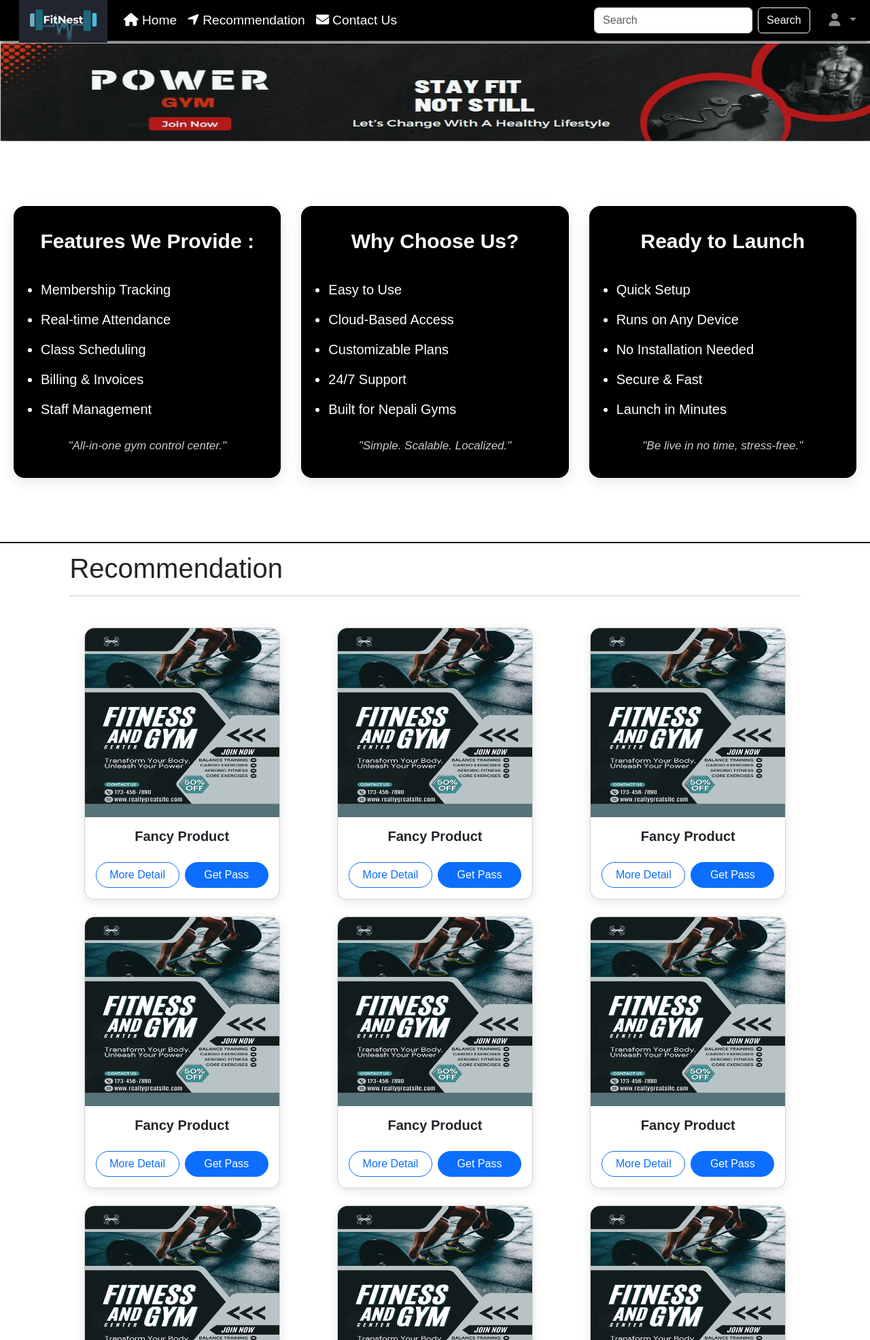
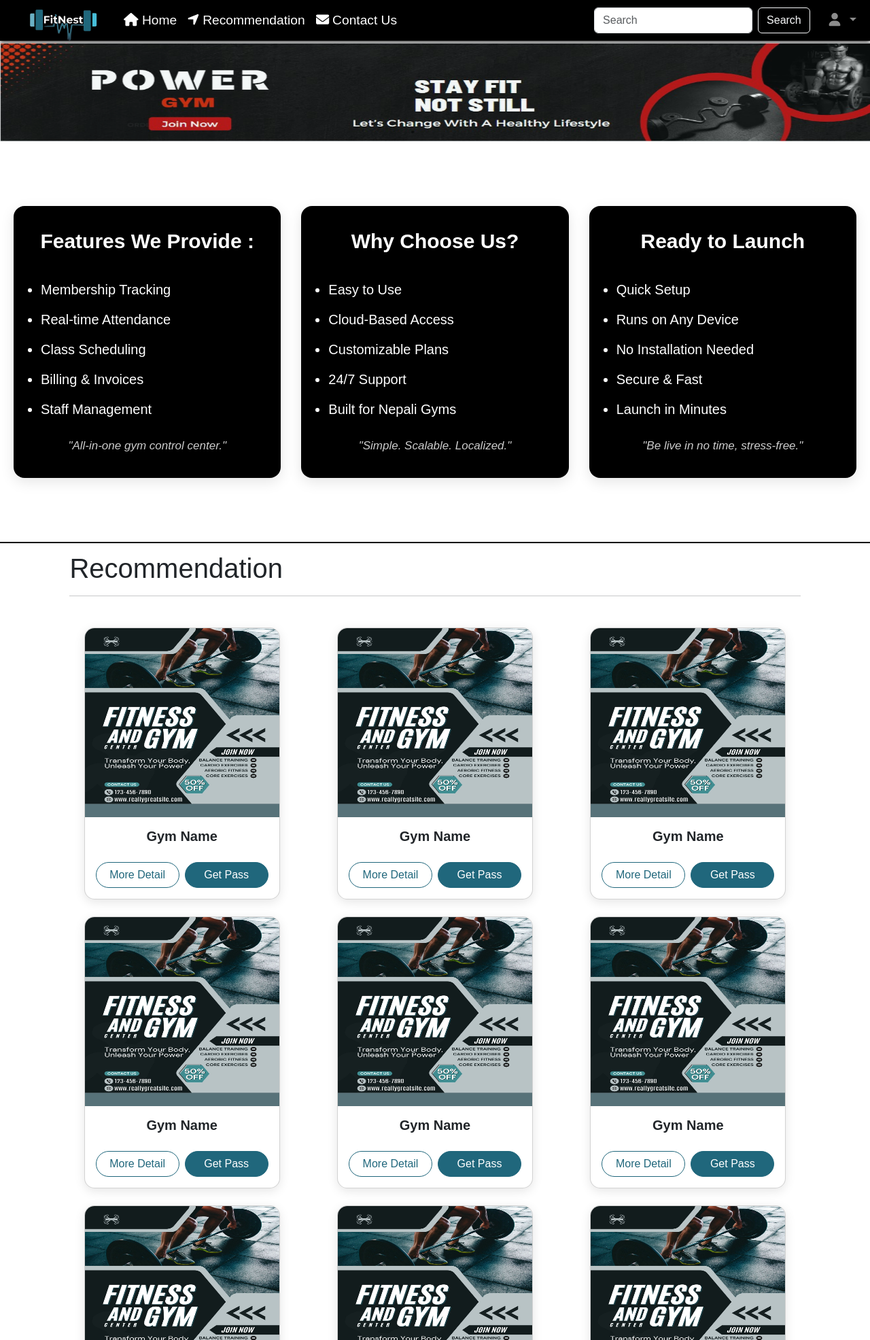
Before and after one commit to Suman11Sharma/GYM-FitNest, a PHP site: page / in a window 1280 px wide. Shown: the top 1971 px of the page at 68% size. Run offline with PHP 8.4, Linux system fonts and the light colour scheme; some libraries are stand-ins or nearby versions.

Commit message:
card modified

```diff
--- a/assets/css/landing.css
+++ b/assets/css/landing.css
@@ -17,7 +17,7 @@ html {
 }
 
 .navbar-content a {
-    color: #fff;
+  color: #fff;
 }
 
 .navbar-brand {
@@ -49,6 +49,7 @@ html {
   flex-direction: column;
   border-bottom: 2px solid black;
 }
+
 .ads {
   background-color: #789fa9;
   height: 25%;
@@ -79,9 +80,11 @@ html {
 .ad-img:nth-child(1) {
   animation-delay: 0s;
 }
+
 .ad-img:nth-child(2) {
   animation-delay: 3s;
 }
+
 .ad-img:nth-child(3) {
   animation-delay: 6s;
 }
@@ -90,15 +93,19 @@ html {
   0% {
     opacity: 0;
   }
+
   10% {
     opacity: 1;
   }
+
   30% {
     opacity: 1;
   }
+
   40% {
     opacity: 0;
   }
+
   100% {
     opacity: 0;
   }
@@ -156,6 +163,7 @@ html {
 .aboutus-card ul li {
   margin-bottom: 8px;
 }
+
 .card-subtitle {
   margin-top: 15px;
   font-size: 17px;
@@ -163,9 +171,6 @@ html {
   font-style: italic;
   text-align: center;
 }
-
-
-
 
 main .card_header {
   margin: 1% 8% 0 8%;
@@ -191,14 +196,13 @@ main .card_header {
   box-shadow: 0 4px 15px rgba(0, 0, 0, 0.1);
 }
 
+.custom-card:hover {
+  transform: scale(1.1);
+}
+
 .card-image {
-<<<<<<< HEAD
   width: 100%;
-  height: 50%;
-=======
-    width: 100%;
-    height: 70%;
->>>>>>> 85c2f3e1481fb231a25cad5ccd9a63bce8fefdad
+  height: 70%;
 }
 
 .card-image img {
@@ -208,20 +212,13 @@ main .card_header {
 }
 
 .card-body-custom {
-<<<<<<< HEAD
   height: 50%;
   display: flex;
   flex-direction: column;
   justify-content: space-between;
   padding: 1rem;
   text-align: center;
-=======
-    display: flex;
-    flex-direction: column;
-    justify-content: space-between;
-    padding: 1rem;
-    text-align: center;
->>>>>>> 85c2f3e1481fb231a25cad5ccd9a63bce8fefdad
+  display: flex;
 }
 
 .card-title {
@@ -235,16 +232,37 @@ main .card_header {
   color: #28a745;
   margin-bottom: 1rem;
 }
+.btn-outline-primary {
+  background-color: #fff !important;
+  border: 1px solid #20677c;
+  border-radius: 25px;
+  color: #20677c;
+  transition: 0.3s;
+}
 
-.btn-cool {
+.btn-outline-primary:hover {
+  transform: translateY(-2px);
+  background-color: #20677c !important;
+  box-shadow: 0 6px 12px rgba(0, 0, 0, 0.1);
+  color: #fff !important;
+  border: 1px solid #20677c;
+}
+
+.btn-bgcolor {
   border-radius: 25px;
   transition: 0.3s;
   font-weight: 500;
+  background-color: #20677c !important;
+  border: 1px solid #20677c;
+  color: #fff;
 }
 
-.btn-cool:hover {
+.btn-bgcolor:hover {
+  background-color: #fff !important;
   transform: translateY(-2px);
   box-shadow: 0 6px 12px rgba(0, 0, 0, 0.1);
+  border: 1px solid #20677c;
+  color: #20677c !important;
 }
 
 footer {
--- a/index.php
+++ b/index.php
@@ -105,7 +105,7 @@
                         <li>24/7 Support</li>
                         <li>Built for Nepali Gyms</li>
                     </ul>
-                      <p class="card-subtitle">"Simple. Scalable. Localized."</p>
+                    <p class="card-subtitle">"Simple. Scalable. Localized."</p>
                 </div>
 
                 <div class="aboutus-card">
@@ -117,19 +117,13 @@
                         <li>Secure & Fast</li>
                         <li>Launch in Minutes</li>
                     </ul>
-                      <p class="card-subtitle">"Be live in no time, stress-free."</p>
+                    <p class="card-subtitle">"Be live in no time, stress-free."</p>
                 </div>
 
             </div>
         </div>
 
     </header>
-
-
-
-
-
-
 
 
 
@@ -145,171 +139,171 @@
         <div class="card-container">
             <div class="card custom-card">
                 <div class="card-image">
-                    <img src="uploads/gym.jpg" alt="Fancy Product">
+                    <img src="uploads/gym.jpg" alt="Gym Name">
                 </div>
 
                 <div class="card-body card-body-custom">
                     <div>
-                        <h5 class="card-title">Fancy Product</h5>
+                        <h5 class="card-title">Gym Name</h5>
 
                     </div>
 
                     <div class="d-flex gap-2">
                         <a href="#" class="btn btn-outline-primary btn-cool w-100">More Detail</a>
-                        <a href="#" class="btn btn-primary btn-cool w-100">Get Pass</a>
+                        <a href="#" class="btn btn-primary btn-cool w-100 btn-bgcolor">Get Pass</a>
                     </div>
                 </div>
             </div>
             <div class="card custom-card">
                 <div class="card-image">
-                    <img src="uploads/gym.jpg" alt="Fancy Product">
+                    <img src="uploads/gym.jpg" alt="Gym Name">
                 </div>
 
                 <div class="card-body card-body-custom">
                     <div>
-                        <h5 class="card-title">Fancy Product</h5>
+                        <h5 class="card-title">Gym Name</h5>
 
                     </div>
 
                     <div class="d-flex gap-2">
                         <a href="#" class="btn btn-outline-primary btn-cool w-100">More Detail</a>
-                        <a href="#" class="btn btn-primary btn-cool w-100">Get Pass</a>
+                        <a href="#" class="btn btn-primary btn-cool w-100 btn-bgcolor">Get Pass</a>
                     </div>
                 </div>
             </div>
             <div class="card custom-card">
                 <div class="card-image">
-                    <img src="uploads/gym.jpg" alt="Fancy Product">
+                    <img src="uploads/gym.jpg" alt="Gym Name">
                 </div>
 
                 <div class="card-body card-body-custom">
                     <div>
-                        <h5 class="card-title">Fancy Product</h5>
+                        <h5 class="card-title">Gym Name</h5>
 
                     </div>
 
                     <div class="d-flex gap-2">
                         <a href="#" class="btn btn-outline-primary btn-cool w-100">More Detail</a>
-                        <a href="#" class="btn btn-primary btn-cool w-100">Get Pass</a>
+                        <a href="#" class="btn btn-primary btn-cool w-100 btn-bgcolor">Get Pass</a>
                     </div>
                 </div>
             </div>
             <div class="card custom-card">
                 <div class="card-image">
-                    <img src="uploads/gym.jpg" alt="Fancy Product">
+                    <img src="uploads/gym.jpg" alt="Gym Name">
                 </div>
 
                 <div class="card-body card-body-custom">
                     <div>
-                        <h5 class="card-title">Fancy Product</h5>
+                        <h5 class="card-title">Gym Name</h5>
 
                     </div>
 
                     <div class="d-flex gap-2">
                         <a href="#" class="btn btn-outline-primary btn-cool w-100">More Detail</a>
-                        <a href="#" class="btn btn-primary btn-cool w-100">Get Pass</a>
+                        <a href="#" class="btn btn-primary btn-cool w-100 btn-bgcolor">Get Pass</a>
                     </div>
                 </div>
             </div>
             <div class="card custom-card">
                 <div class="card-image">
-                    <img src="uploads/gym.jpg" alt="Fancy Product">
+                    <img src="uploads/gym.jpg" alt="Gym Name">
                 </div>
 
                 <div class="card-body card-body-custom">
                     <div>
-                        <h5 class="card-title">Fancy Product</h5>
+                        <h5 class="card-title">Gym Name</h5>
 
                     </div>
 
                     <div class="d-flex gap-2">
                         <a href="#" class="btn btn-outline-primary btn-cool w-100">More Detail</a>
-                        <a href="#" class="btn btn-primary btn-cool w-100">Get Pass</a>
+                        <a href="#" class="btn btn-primary btn-cool w-100 btn-bgcolor">Get Pass</a>
                     </div>
                 </div>
             </div>
             <div class="card custom-card">
                 <div class="card-image">
-                    <img src="uploads/gym.jpg" alt="Fancy Product">
+                    <img src="uploads/gym.jpg" alt="Gym Name">
                 </div>
 
                 <div class="card-body card-body-custom">
                     <div>
-                        <h5 class="card-title">Fancy Product</h5>
+                        <h5 class="card-title">Gym Name</h5>
 
                     </div>
 
                     <div class="d-flex gap-2">
                         <a href="#" class="btn btn-outline-primary btn-cool w-100">More Detail</a>
-                        <a href="#" class="btn btn-primary btn-cool w-100">Get Pass</a>
+                        <a href="#" class="btn btn-primary btn-cool w-100 btn-bgcolor">Get Pass</a>
                     </div>
                 </div>
             </div>
             <div class="card custom-card">
                 <div class="card-image">
-                    <img src="uploads/gym.jpg" alt="Fancy Product">
+                    <img src="uploads/gym.jpg" alt="Gym Name">
                 </div>
 
                 <div class="card-body card-body-custom">
                     <div>
-                        <h5 class="card-title">Fancy Product</h5>
+                        <h5 class="card-title">Gym Name</h5>
 
                     </div>
 
                     <div class="d-flex gap-2">
                         <a href="#" class="btn btn-outline-primary btn-cool w-100">More Detail</a>
-                        <a href="#" class="btn btn-primary btn-cool w-100">Get Pass</a>
+                        <a href="#" class="btn btn-primary btn-cool w-100 btn-bgcolor">Get Pass</a>
                     </div>
                 </div>
             </div>
             <div class="card custom-card">
                 <div class="card-image">
-                    <img src="uploads/gym.jpg" alt="Fancy Product">
+                    <img src="uploads/gym.jpg" alt="Gym Name">
                 </div>
 
                 <div class="card-body card-body-custom">
                     <div>
-                        <h5 class="card-title">Fancy Product</h5>
+                        <h5 class="card-title">Gym Name</h5>
 
                     </div>
 
                     <div class="d-flex gap-2">
                         <a href="#" class="btn btn-outline-primary btn-cool w-100">More Detail</a>
-                        <a href="#" class="btn btn-primary btn-cool w-100">Get Pass</a>
+                        <a href="#" class="btn btn-primary btn-cool w-100 btn-bgcolor">Get Pass</a>
                     </div>
                 </div>
             </div>
             <div class="card custom-card">
                 <div class="card-image">
-                    <img src="uploads/gym.jpg" alt="Fancy Product">
+                    <img src="uploads/gym.jpg" alt="Gym Name">
                 </div>
 
                 <div class="card-body card-body-custom">
                     <div>
-                        <h5 class="card-title">Fancy Product</h5>
+                        <h5 class="card-title">Gym Name</h5>
 
                     </div>
 
                     <div class="d-flex gap-2">
                         <a href="#" class="btn btn-outline-primary btn-cool w-100">More Detail</a>
-                        <a href="#" class="btn btn-primary btn-cool w-100">Get Pass</a>
+                        <a href="#" class="btn btn-primary btn-cool w-100 btn-bgcolor">Get Pass</a>
                     </div>
                 </div>
             </div>
             <div class="card custom-card">
                 <div class="card-image">
-                    <img src="uploads/gym.jpg" alt="Fancy Product">
+                    <img src="uploads/gym.jpg" alt="Gym Name">
                 </div>
 
                 <div class="card-body card-body-custom">
                     <div>
-                        <h5 class="card-title">Fancy Product</h5>
+                        <h5 class="card-title">Gym Name</h5>
 
                     </div>
 
                     <div class="d-flex gap-2">
                         <a href="#" class="btn btn-outline-primary btn-cool w-100">More Detail</a>
-                        <a href="#" class="btn btn-primary btn-cool w-100">Get Pass</a>
+                        <a href="#" class="btn btn-primary btn-cool w-100 btn-bgcolor">Get Pass</a>
                     </div>
                 </div>
             </div>
```
Also changed, not shown: uploads/logo_transparent.png, uploads/ooo.jpg (deleted), uploads/ssss.jpg (deleted).
